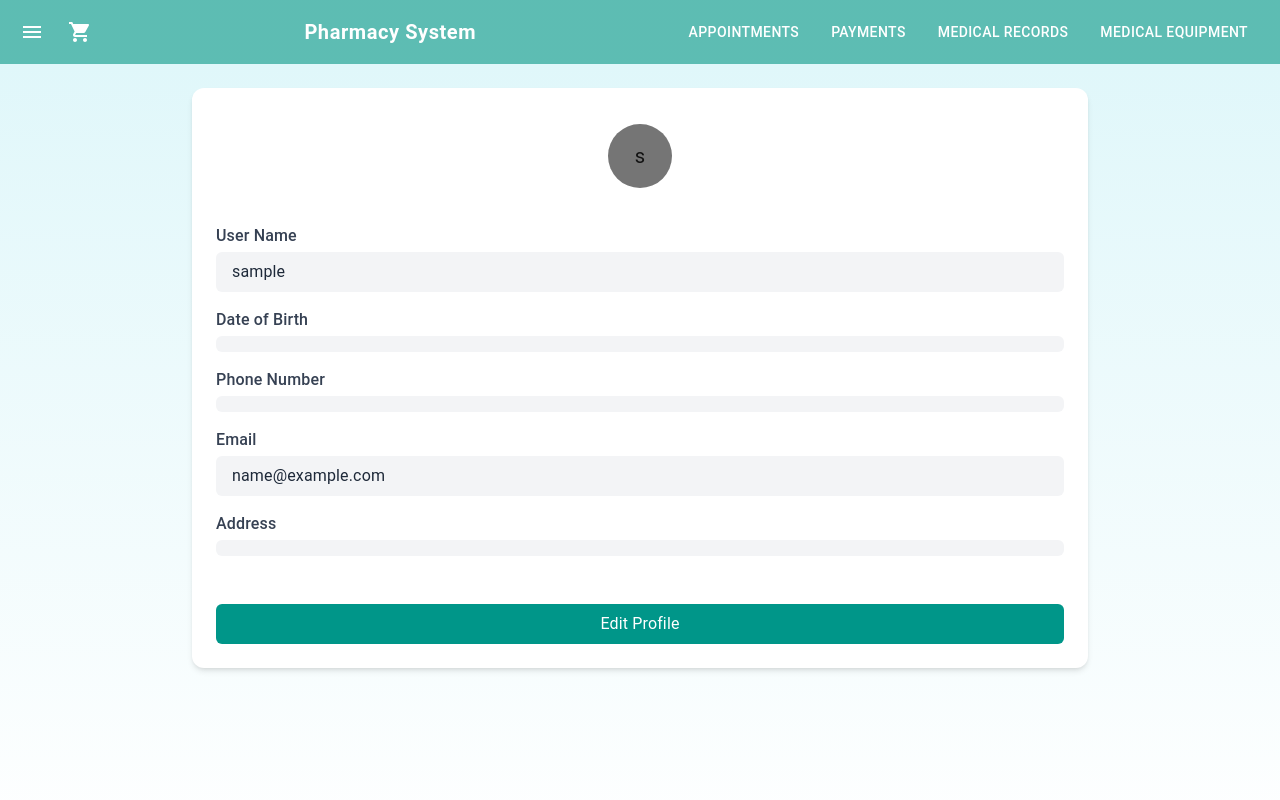
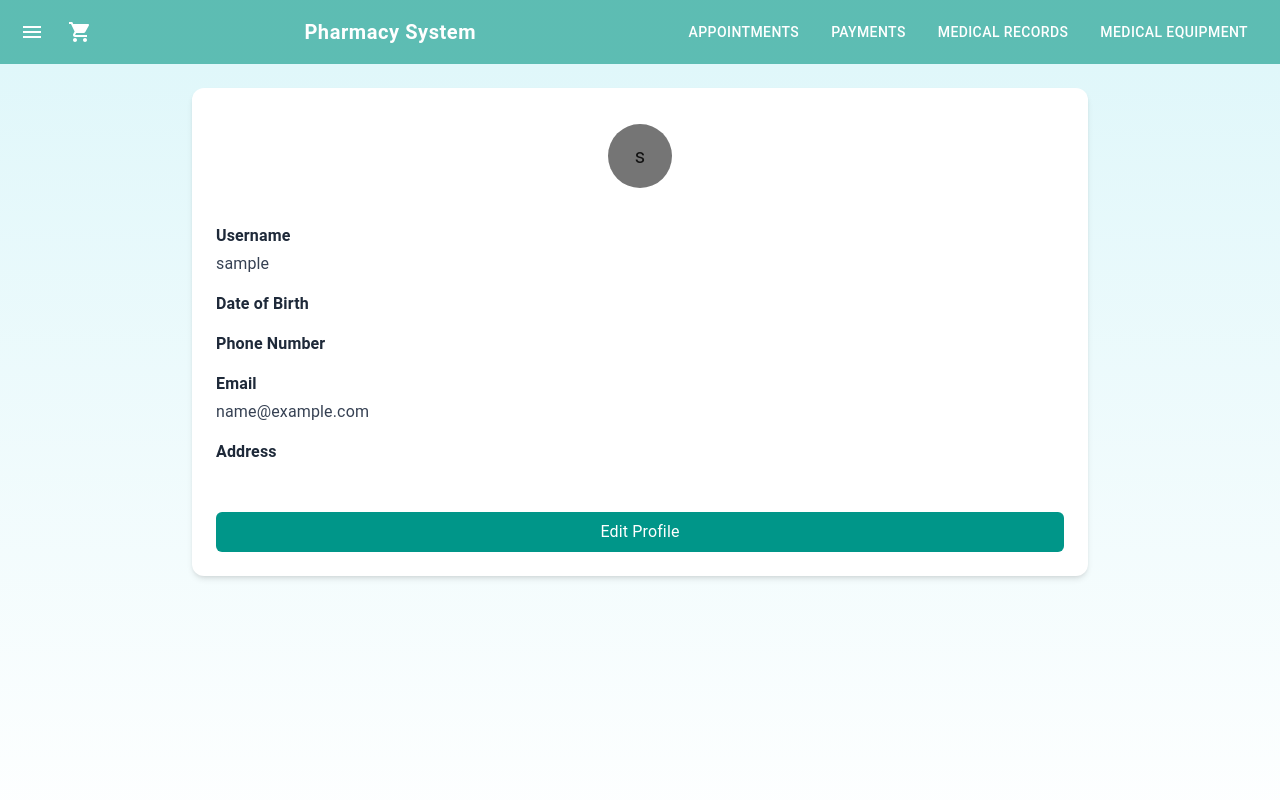
Before and after one commit to moshe4142/my-healthcare-system, a Next.js app: page /profile in a window 1280 px wide. Shown: the top 800 px of the page. Built offline with nearby package versions, Linux system fonts and the light colour scheme; sample sign-in values are in the browser's storage.

Commit message:
sign up -> profile

```diff
--- a/pages/profile.tsx
+++ b/pages/profile.tsx
@@ -1,6 +1,6 @@
 'use client';
 import React, { useState, useEffect } from 'react';
-import { useRouter } from 'next/router';
+import { useRouter } from 'next/navigation';
 import {
   IconButton,
   Menu,
@@ -13,11 +13,10 @@ import {
   Button,
   TextField,
 } from '@mui/material';
-import { AccountCircle } from '@mui/icons-material';
 
 const ProfilePage = () => {
   const router = useRouter();
-  const [UserNmae, setUserName] = useState('');
+  const [username, setUsername] = useState('');
   const [dob, setDob] = useState('');
   const [phone, setPhone] = useState('');
   const [email, setEmail] = useState('');
@@ -35,8 +34,8 @@ const ProfilePage = () => {
     const savedData = localStorage.getItem('profileData');
     if (savedData) {
       const data = JSON.parse(savedData);
-      setUserName(data.username || '');
-      setDob(data['date of birth'] || '');
+      setUsername(data.username || '');
+      setDob(data.dob || '');
       setPhone(data.phone || '');
       setEmail(data.email || '');
       setAddress(data.address || '');
@@ -49,15 +48,13 @@ const ProfilePage = () => {
   const handleSave = (e: React.FormEvent) => {
     e.preventDefault();
     const data = {
-      username: UserNmae,
-'date of birth': dob,
+      username,
+      dob,
       phone,
       email,
       address,
       profileImage,
-      password: localStorage.getItem('profileData')
-        ? JSON.parse(localStorage.getItem('profileData')!).password || ''
-        : '',
+      password: JSON.parse(localStorage.getItem('profileData') || '{}').password || ''
     };
     localStorage.setItem('profileData', JSON.stringify(data));
     setIsEditing(false);
@@ -84,10 +81,10 @@ const ProfilePage = () => {
     }
   };
 
-  const initials = UserNmae
-    ? UserNmae
+  const initials = username
+    ? username
         .split(' ')
-        .map((n) => n[0])
+        .map((n: string) => n[0])
         .join('')
     : '👤';
 
@@ -97,6 +94,20 @@ const ProfilePage = () => {
 
   const handleClose = () => {
     setAnchorEl(null);
+  };
+
+  const handleChangePassword = () => {
+    const saved = JSON.parse(localStorage.getItem('profileData') || '{}');
+    if (saved.password !== currentPassword) {
+      setError('Current password is incorrect');
+      return;
+    }
+    saved.password = newPassword;
+    localStorage.setItem('profileData', JSON.stringify(saved));
+    setPasswordDialogOpen(false);
+    setCurrentPassword('');
+    setNewPassword('');
+    setError('');
   };
 
   return (
@@ -115,8 +126,6 @@ const ProfilePage = () => {
             anchorEl={anchorEl}
             open={Boolean(anchorEl)}
             onClose={handleClose}
-            anchorOrigin={{ vertical: 'bottom', horizontal: 'center' }}
-            transformOrigin={{ vertical: 'top', horizontal: 'center' }}
           >
             <MenuItem component="label">
               Upload Photo
@@ -130,45 +139,27 @@ const ProfilePage = () => {
         </div>
 
         <form onSubmit={handleSave} className="space-y-4">
-          <FormRow label="User Name">
-            {isEditing ? (
-              <Input value={UserNmae} onChange={(e) => setUserName(e.target.value)} />
-            ) : (
-              <StaticText>{UserNmae}</StaticText>
-            )}
-          </FormRow>
-
-          <FormRow label="Date of Birth">
-            {isEditing ? (
-              <Input type="date" value={dob} onChange={(e) => setDob(e.target.value)} />
-            ) : (
-              <StaticText>{dob}</StaticText>
-            )}
-          </FormRow>
-
-          <FormRow label="Phone Number">
-            {isEditing ? (
-              <Input value={phone} onChange={(e) => setPhone(e.target.value)} />
-            ) : (
-              <StaticText>{phone}</StaticText>
-            )}
-          </FormRow>
-
-          <FormRow label="Email">
-            {isEditing ? (
-              <Input type="email" value={email} onChange={(e) => setEmail(e.target.value)} />
-            ) : (
-              <StaticText>{email}</StaticText>
-            )}
-          </FormRow>
-
-          <FormRow label="Address">
-            {isEditing ? (
-              <Input value={address} onChange={(e) => setAddress(e.target.value)} />
-            ) : (
-              <StaticText>{address}</StaticText>
-            )}
-          </FormRow>
+          {[
+            { label: 'Username', value: username, setter: setUsername, type: 'text' },
+            { label: 'Date of Birth', value: dob, setter: setDob, type: 'date' },
+            { label: 'Phone Number', value: phone, setter: setPhone, type: 'text' },
+            { label: 'Email', value: email, setter: setEmail, type: 'email' },
+            { label: 'Address', value: address, setter: setAddress, type: 'text' }
+          ].map(({ label, value, setter, type }) => (
+            <div key={label}>
+              <label className="font-semibold">{label}</label>
+              {isEditing ? (
+                <input
+                  type={type}
+                  value={value}
+                  onChange={(e) => setter(e.target.value)}
+                  className="block w-full border px-4 py-2 mt-1 rounded"
+                />
+              ) : (
+                <p className="mt-1 text-gray-700">{value}</p>
+              )}
+            </div>
+          ))}
 
           {isEditing && (
             <div className="flex justify-end gap-4 pt-6">
@@ -197,51 +188,27 @@ const ProfilePage = () => {
 
       <Dialog open={passwordDialogOpen} onClose={() => setPasswordDialogOpen(false)}>
         <DialogTitle>Change Password</DialogTitle>
-        <DialogContent className="flex flex-col gap-4 pt-2">
+        <DialogContent className="space-y-4">
           <TextField
             label="Current Password"
             type="password"
+            fullWidth
             value={currentPassword}
             onChange={(e) => setCurrentPassword(e.target.value)}
-            fullWidth
+            error={!!error}
+            helperText={error}
           />
           <TextField
             label="New Password"
             type="password"
+            fullWidth
             value={newPassword}
             onChange={(e) => setNewPassword(e.target.value)}
-            fullWidth
           />
-          {error && <p className="text-red-600 text-sm">{error}</p>}
         </DialogContent>
         <DialogActions>
-          <Button onClick={() => setPasswordDialogOpen(false)} color="secondary">
-            Cancel
-          </Button>
-          <Button
-            onClick={() => {
-              const savedData = localStorage.getItem('profileData');
-              if (!savedData) return;
-              const data = JSON.parse(savedData);
-              const storedPassword = data.password || '';
-              if (currentPassword !== storedPassword) {
-                setError('Incorrect current password');
-                return;
-              }
-              if (!newPassword || newPassword === currentPassword) {
-                setError('New password must be different and not empty');
-                return;
-              }
-              data.password = newPassword;
-              localStorage.setItem('profileData', JSON.stringify(data));
-              setPasswordDialogOpen(false);
-              setCurrentPassword('');
-              setNewPassword('');
-              setError('');
-            }}
-            variant="contained"
-            color="primary"
-          >
+          <Button onClick={() => setPasswordDialogOpen(false)}>Cancel</Button>
+          <Button onClick={handleChangePassword} variant="contained" color="primary">
             Save
           </Button>
         </DialogActions>
@@ -250,32 +217,4 @@ const ProfilePage = () => {
   );
 };
 
-const FormRow = ({ label, children }: { label: string; children: React.ReactNode }) => (
-  <div>
-    <label className="block font-medium text-gray-700 mb-1">{label}</label>
-    {children}
-  </div>
-);
-
-const Input = ({
-  value,
-  onChange,
-  type = 'text',
-}: {
-  value: string;
-  onChange: (e: React.ChangeEvent<HTMLInputElement>) => void;
-  type?: string;
-}) => (
-  <input
-    type={type}
-    value={value}
-    onChange={onChange}
-    className="w-full px-4 py-2 border border-gray-300 rounded-md focus:outline-none focus:ring focus:ring-teal-300"
-  />
-);
-
-const StaticText = ({ children }: { children: React.ReactNode }) => (
-  <div className="w-full px-4 py-2 bg-gray-100 rounded-md">{children}</div>
-);
-
 export default ProfilePage;
--- a/pages/signup.tsx
+++ b/pages/signup.tsx
@@ -34,7 +34,7 @@ export default function SignUpPage() {
   };
 
   const autoCompleteMap: { [key: string]: string } = {
-    username: 'username',
+    username: 'off',
     password: 'new-password',
     fullName: 'name',
     dob: 'bday',
@@ -53,6 +53,16 @@ export default function SignUpPage() {
     'address'
   ];
 
+  const placeholders: { [key: string]: string } = {
+    email: '📧 Email Address',
+    password: '🔒 Password',
+    username: '👤 Username',
+    fullName: '🧑 Full Name',
+    dob: '🎂 Date of Birth',
+    phone: '📱 Phone Number',
+    address: '🏠 Address'
+  };
+
   return (
     <div className="min-h-screen flex items-center justify-center bg-gradient-to-b from-[#E3F2FD] to-white text-[#0D47A1]">
       <div className="max-w-md w-full p-8 bg-white/70 rounded-2xl shadow-xl">
@@ -63,8 +73,8 @@ export default function SignUpPage() {
             key={field}
             name={field}
             autoComplete={autoCompleteMap[field] || 'off'}
-            type={field === 'password' ? 'password' : 'text'}
-            placeholder={field.charAt(0).toUpperCase() + field.slice(1)}
+            type={field === 'password' ? 'password' : field === 'dob' ? 'date' : 'text'}
+            placeholder={placeholders[field] || field}
             className="mb-4 px-4 py-2 rounded-xl bg-[#F5F5F5] text-black border border-[#BDBDBD] w-full focus:outline-none focus:ring-2 focus:ring-[#64B5F6]"
             value={(formData as any)[field]}
             onChange={handleChange}
```
